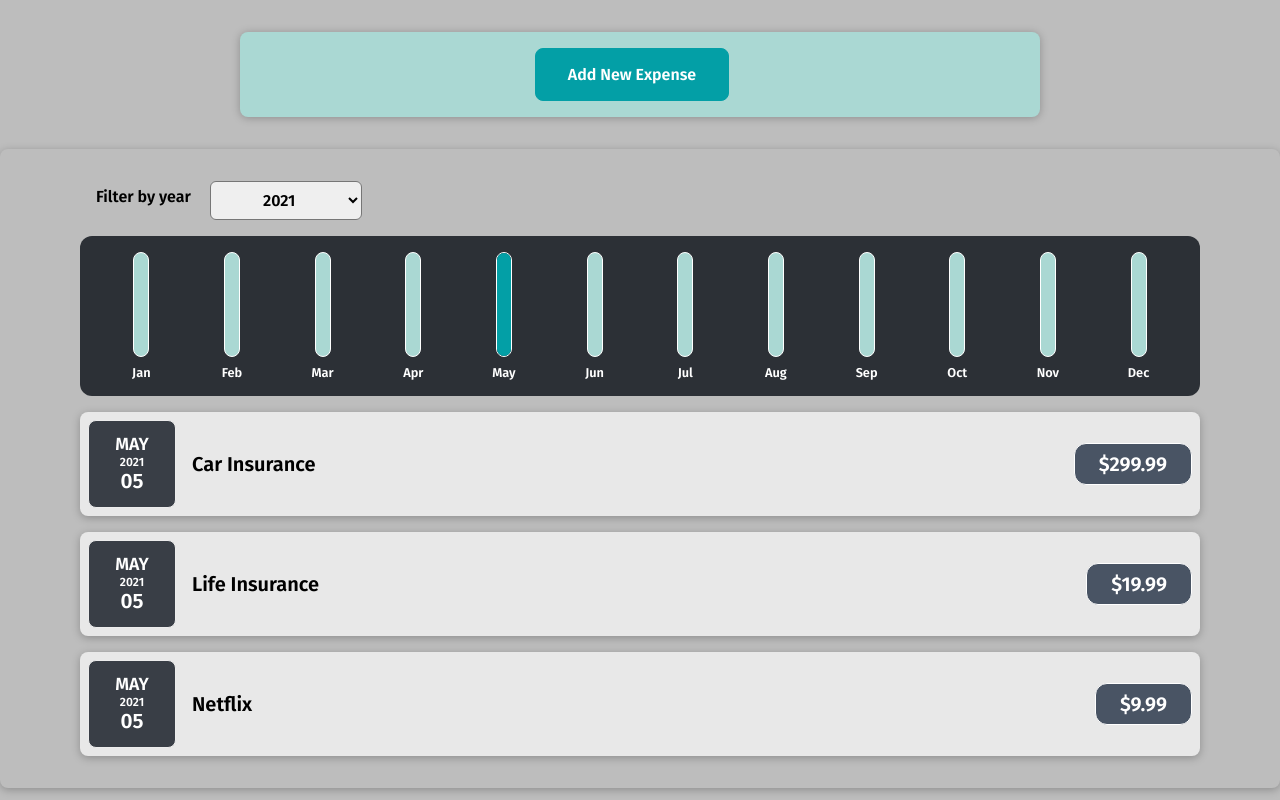
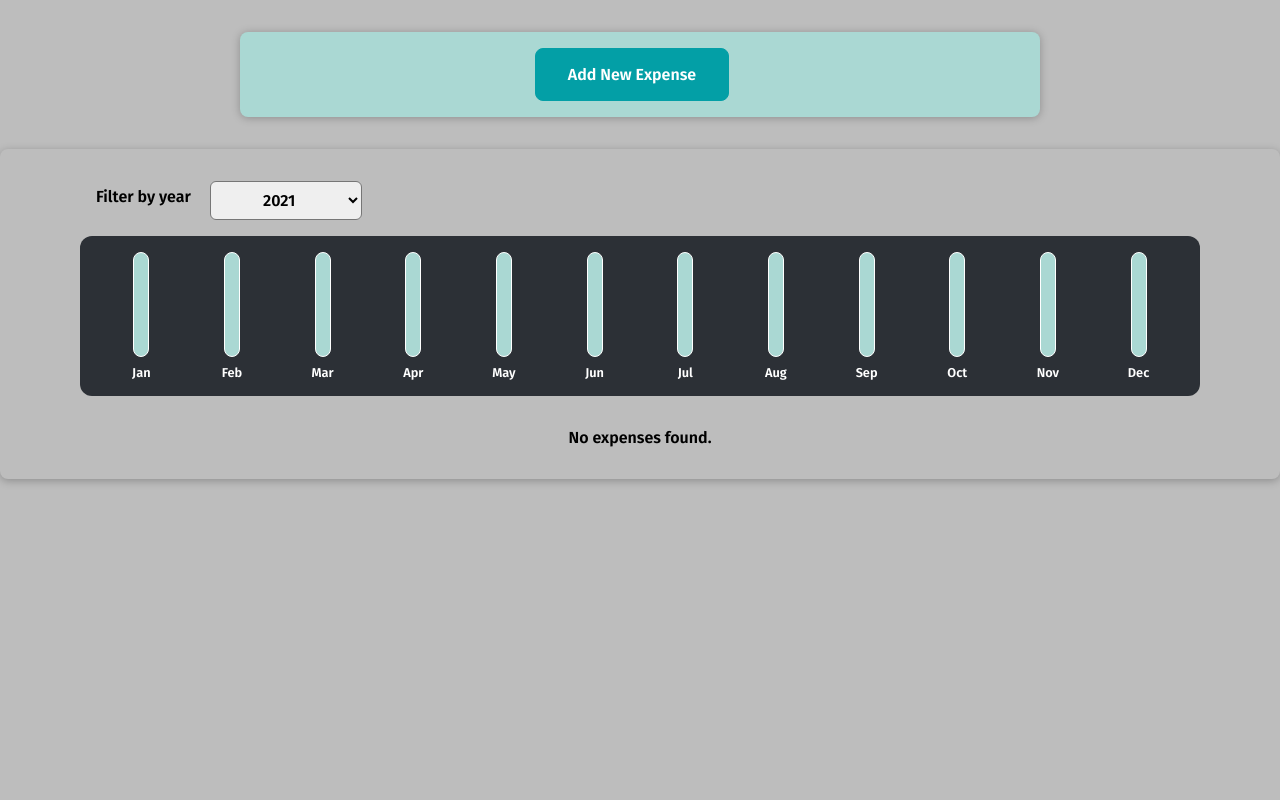
Before and after one commit to wizgurl101/react-expense-app, a React (Create React App) app: page / in a window 1280 px wide. Built offline with nearby package versions, Linux system fonts and the light colour scheme.

Commit message:
remove dummy data

```diff
--- a/src/App.js
+++ b/src/App.js
@@ -1,34 +1,12 @@
 import { useState } from "react";
 import ExpenseListing from "./components/Expenses/ExpenseListing";
 import NewExpense from "./components/NewExpense/NewExpense";
-
-// dummy data
-const dummyData = [
-  {
-    id: "e1",
-    title: "Car Insurance",
-    amount: 299.99,
-    date: new Date(),
-  },
-  {
-    id: "e2",
-    title: "Life Insurance",
-    amount: 19.99,
-    date: new Date(),
-  },
-  {
-    id: "e3",
-    title: "Netflix",
-    amount: 9.99,
-    date: new Date(),
-  },
-];
 
 /**
  * Expense Tracker Application
  */
 const App = () => {
-  const [expenses, setExpenses] = useState(dummyData);
+  const [expenses, setExpenses] = useState([]);
 
   const addNewExpenseHandler = (expense) => {
     setExpenses((prevExpenses) => {
--- a/src/components/NewExpense/NewExpenseForm.js
+++ b/src/components/NewExpense/NewExpenseForm.js
@@ -29,7 +29,7 @@ const NewExpenseForm = (props) => {
     // object with fields containing the values of entered input
     const expenseData = {
       title: enteredTitle,
-      amount: enteredAmount,
+      amount: +enteredAmount,
       date: new Date(enteredDate),
     };
 
```
